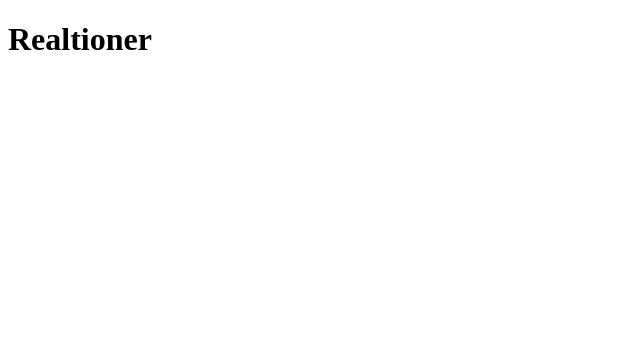
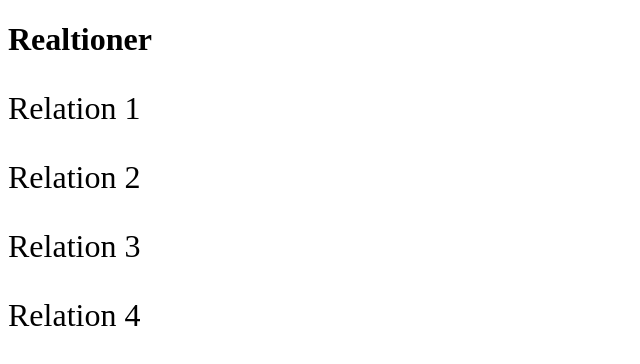
Before and after one commit to hampus-code/HTML-CSS-Lektion-4-uppgifter, a plain HTML site: page relation.html in a window 1280 px wide. Shown: the whole page, without its empty margins (0-640 px from the left). Drawn offline with Linux system fonts and the light colour scheme.

Commit message:
Addes bigText on <P> via CSS

```diff
--- a/lektion4.css
+++ b/lektion4.css
@@ -0,0 +1 @@
+.bigText { font-size: 2em;}
--- a/relation.html
+++ b/relation.html
@@ -4,6 +4,8 @@
     <meta charset="UTF-8">
     <meta name="viewport" content="width=device-width, initial-scale=1.0">
     <title> Relation </title>
+
+    <link rel="stylesheet" href="lektion4.css">
 </head>
 <body>
 
@@ -11,5 +13,14 @@
     <a href="index.html"></a>
     <a href="about.html"></a>
 
+    <div class="bigText">
+
+    <p> Relation 1</p>
+    <p> Relation 2</p>
+    <p> Relation 3</p>
+    <p> Relation 4</p>
+
+    </div>
+
 </body>
 </html>
```
